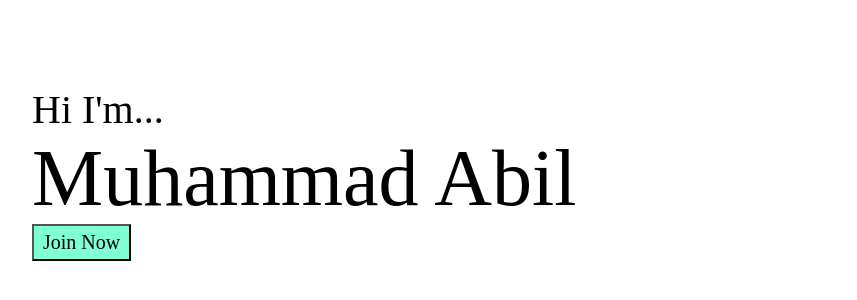
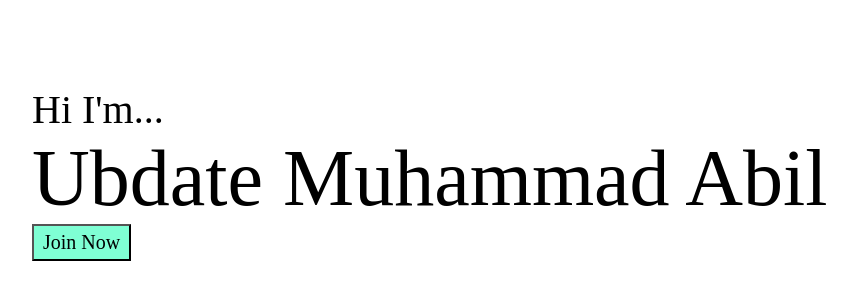
Before and after one commit to Abyyour/git-tutorial, a plain HTML site: page index.html in a window 1280 px wide. Shown: the part 114-414 px from the top of the page, without its empty margins (18-875 px from the left). Drawn offline with Linux system fonts and the light colour scheme; a web font is replaced by a local one.

Commit message:
update abil

```diff
--- a/index.html
+++ b/index.html
@@ -12,7 +12,7 @@
 <body>
     <div class="box">
         <h3 class="box-h3">Hi I'm...</h3>
-        <h1 class="box-h1">Muhammad Abil</h1>
+        <h1 class="box-h1">Ubdate Muhammad Abil</h1>
         <button class="box-button">Join Now</button>
     </div>
 </body>
```
